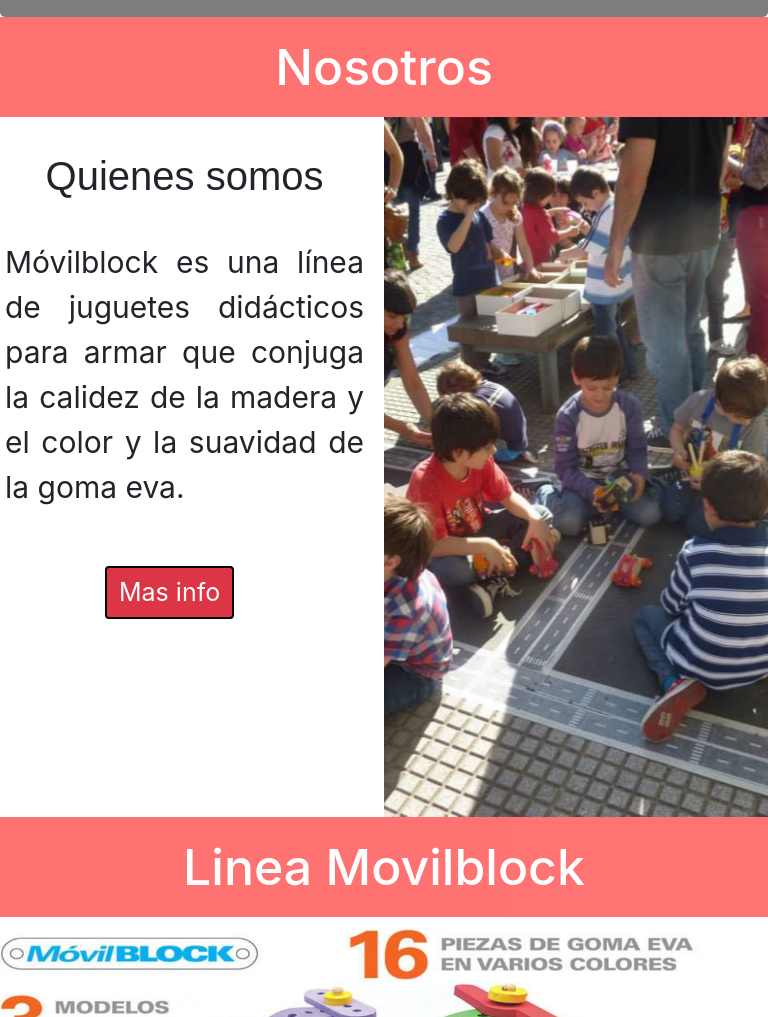
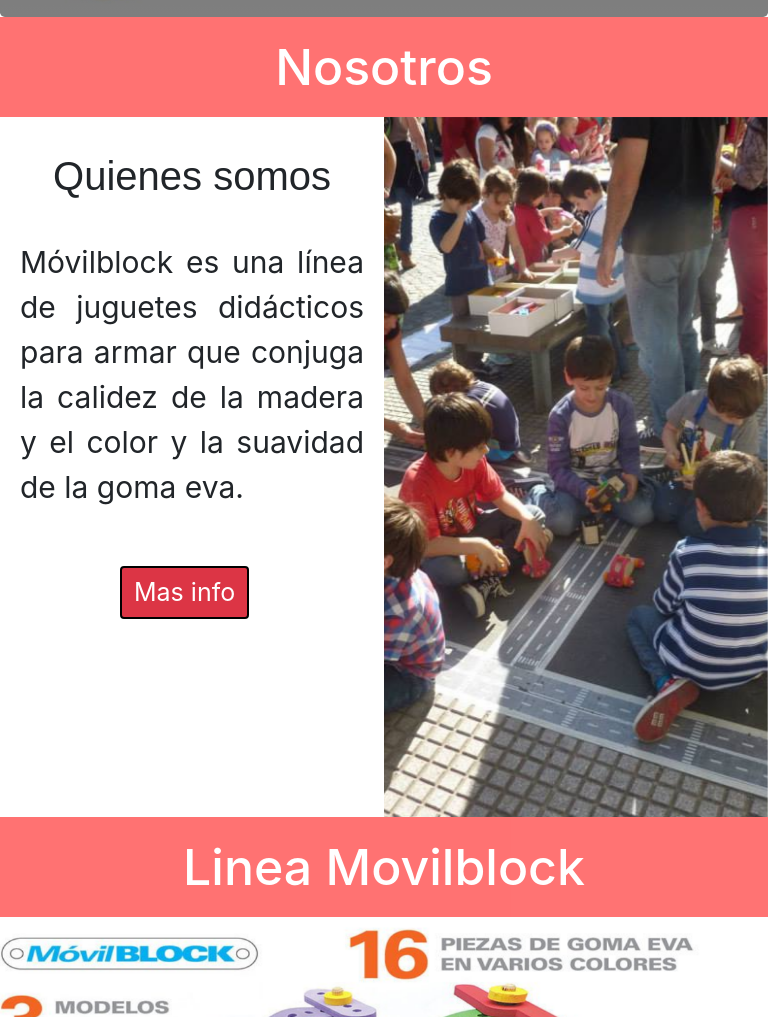
Before and after one commit to Valensoler/PreEntrega3-Soler, a plain HTML site: page index.html in a window 768 px wide. Shown: the part 713-1730 px from the top of the page. Drawn offline with nearby package versions, Linux system fonts and the light colour scheme.

Commit message:
Realizo modificaciones

```diff
--- a/index.html
+++ b/index.html
@@ -50,7 +50,7 @@
     <!--jumbotrom fin-->
     <!--nosotros inicia-->
     <h3> Nosotros </h3>
-      <div class="conteiner-fluid">
+      <div class="container-fluid">
         <div class="row">
           <div class="nleft col-sm-6">
             <h4> Quienes somos</h4>
--- a/style.scss
+++ b/style.scss
@@ -293,10 +293,12 @@ footer {
     padding: 0;
     box-sizing: border-box;
   }
-  .nleft button {
-    border: 2px solid #000;
-    margin-left: 100px;
-    font-size: 25px;
+  .nleft {
+    button {
+      border: 2px solid #000;
+      margin-left: 100px;
+      font-size: 25px;
+    }
   }
   .video {
     width: 100%;
```
Also changed, not shown: 1 other file.
